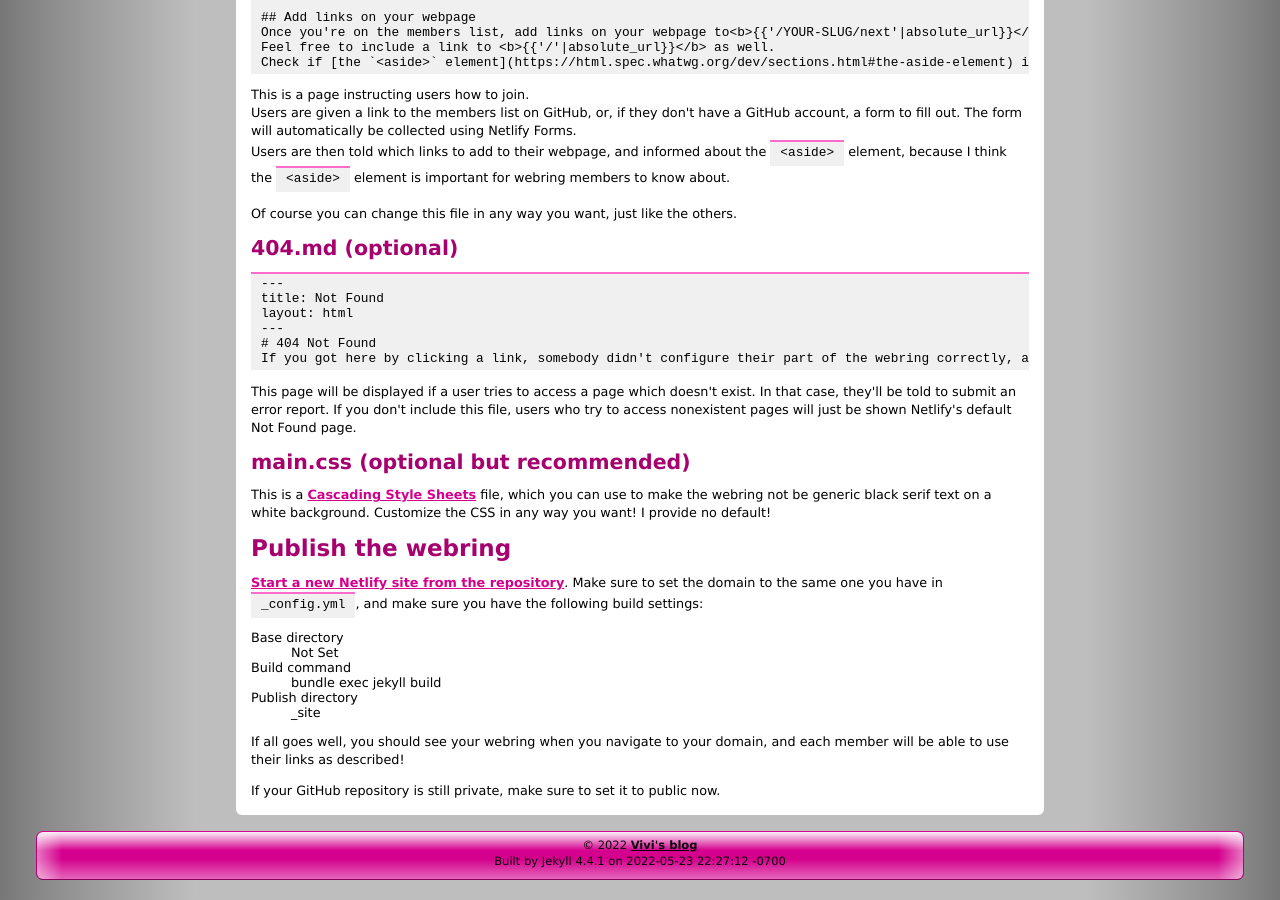
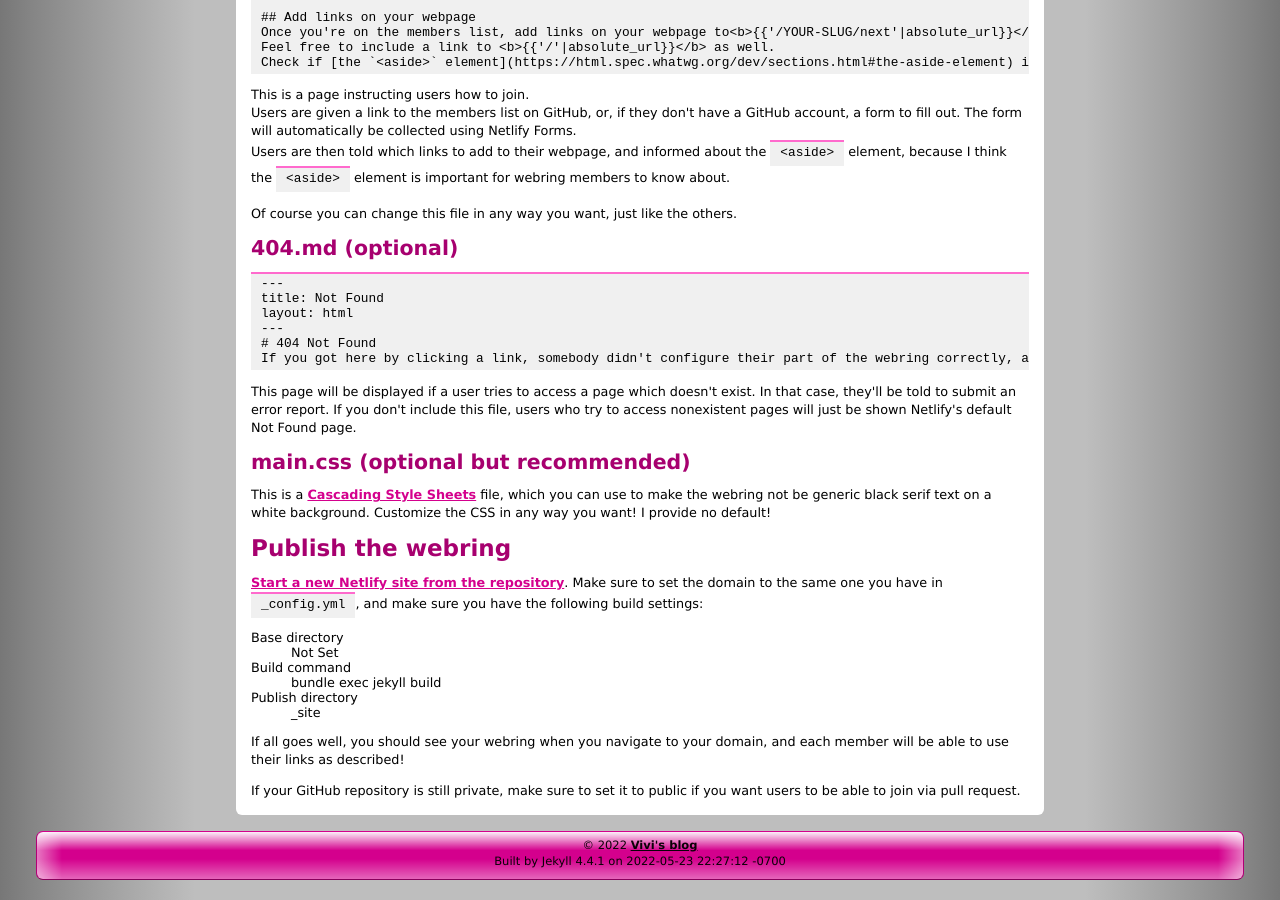
Before and after one commit to mincerafter42/mincerafter42.github.io, a Jekyll site: the page built from tutorial/webring.md, in a window 1280 px wide and 900 px high, scrolled down 2815 px. Built offline with Jekyll 4.4.1, drawn with Linux system fonts in a browser that asks for light colours; some of the changed text lies outside the part shown.

Commit message:
Minor webring tutorial tweaks

```diff
--- a/tutorial/webring.md
+++ b/tutorial/webring.md
@@ -190,5 +190,5 @@ Publish directory
 
 If all goes well, you should see your webring when you navigate to your domain, and each member will be able to use their links as described!
 
-If your GitHub repository is still private, make sure to set it to public now.
+If your GitHub repository is still private, make sure to set it to public if you want users to be able to join via pull request.
 {%endraw%}
```
Also changed, not shown: other parts of tutorial/webring.md (+1 -1 lines).
